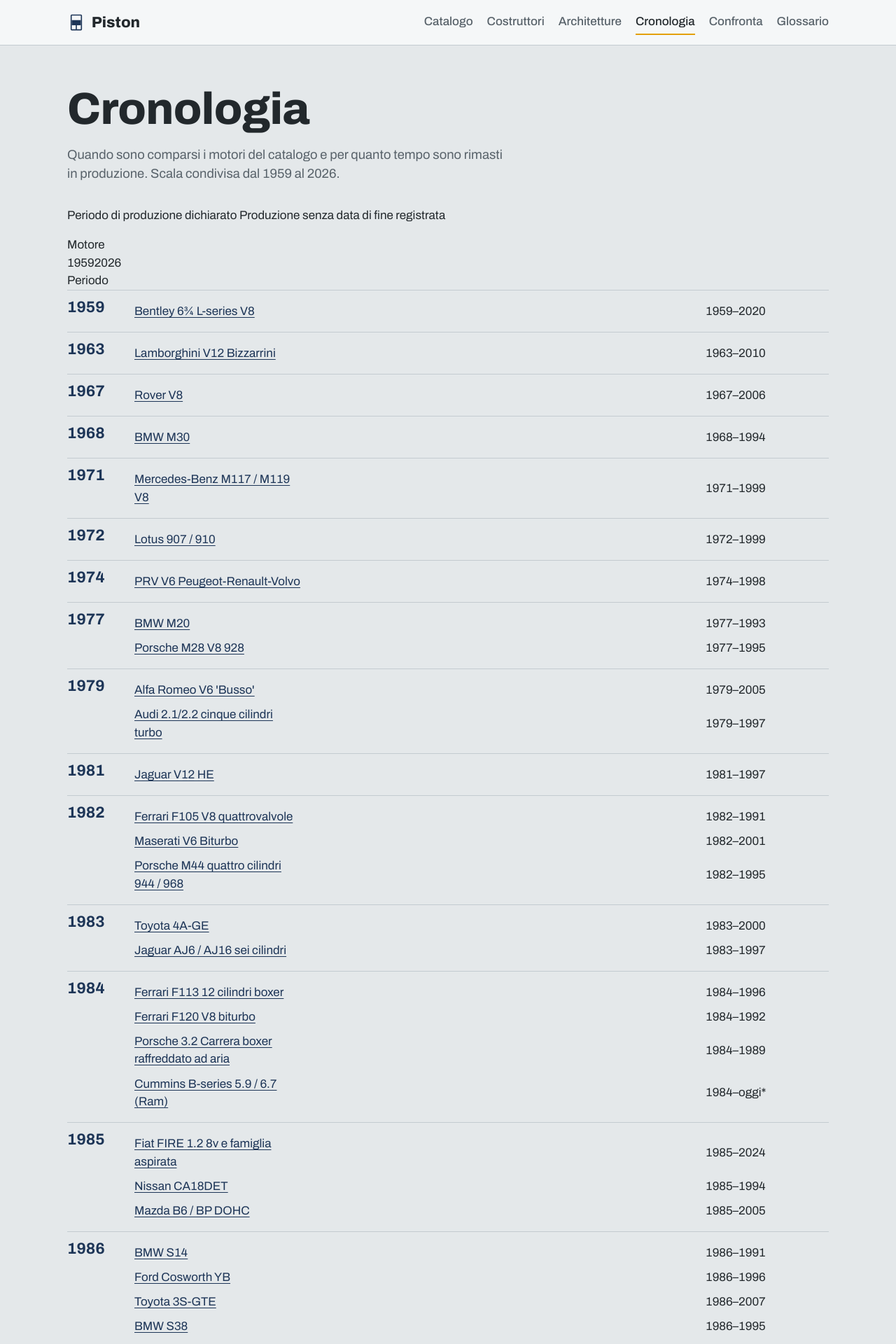
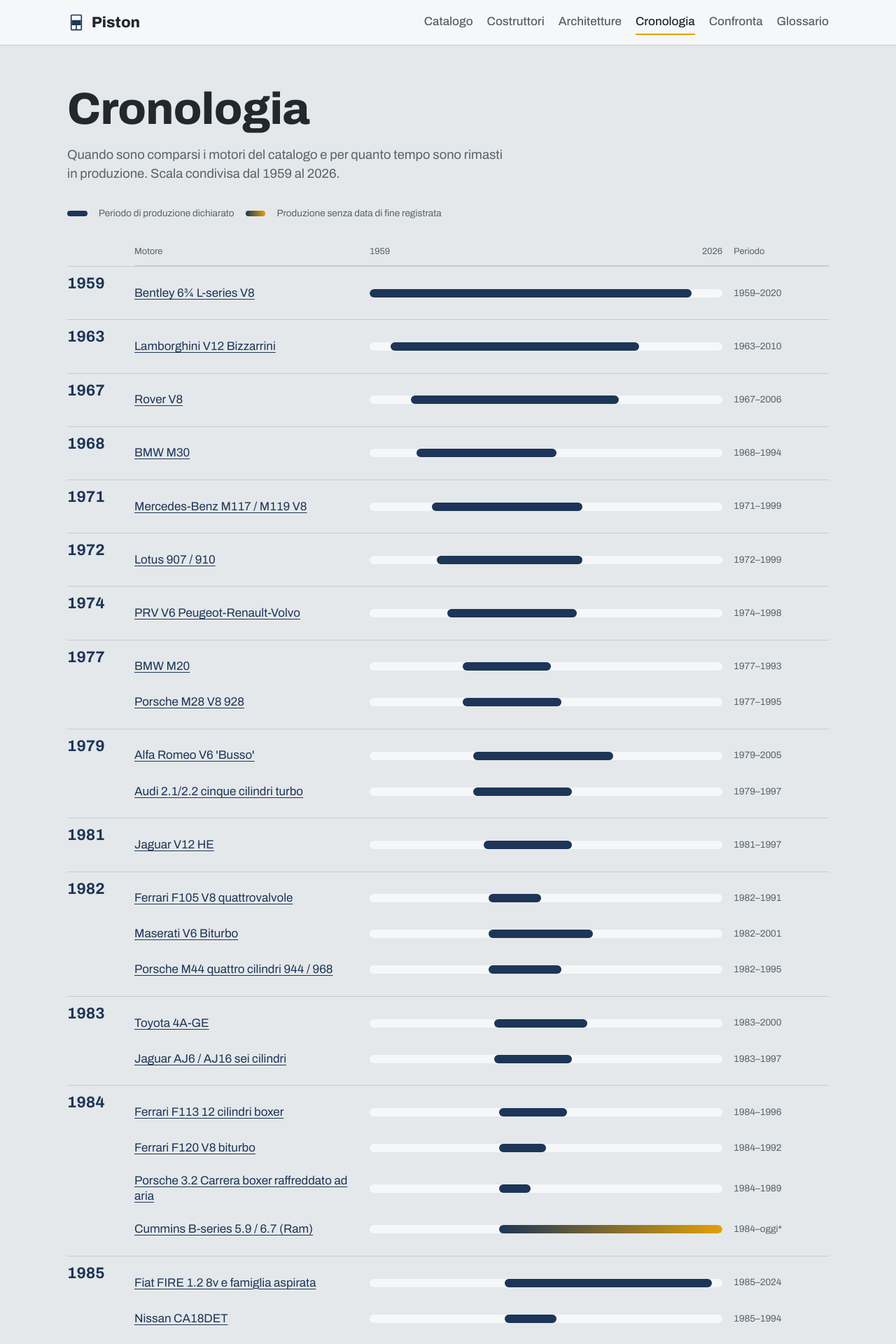
Before and after one commit to anomaly73bit/piston, a Jekyll site: the page built from cronologia.html, in a window 1280 px wide. Shown: the top 1920 px of the page at 70% size. Built offline with Jekyll 4.4.1, drawn with Linux system fonts in a browser that asks for light colours.

Commit message:
Style timeline with dedicated aligned grid and mobile layout

```diff
--- a/assets/css/style.css
+++ b/assets/css/style.css
@@ -373,3 +373,34 @@
   .apertura-didascalia { letter-spacing: .07em; }
 }
 @media(prefers-reduced-motion:reduce) { .voce a { transition: none; } .voce a:hover { transform: none; } }
+
+/* Cronologia: etichette, asse e barre in colonne allineate senza sovrapposizioni. */
+.cronologia-pagina { --crono-nome: clamp(12rem, 25vw, 20rem); --crono-periodo: 8.5rem; --crono-gap: 1rem; }
+.cronologia-pagina .cronologia-scala,
+.cronologia-pagina .cronologia-motore {
+  display: grid;
+  grid-template-columns: var(--crono-nome) minmax(0, 1fr) var(--crono-periodo);
+  gap: var(--crono-gap);
+  align-items: center;
+}
+.cronologia-pagina .cronologia-scala { margin-left: 6rem; padding: .65rem 0; font-size: .8rem; color: var(--grafite); border-bottom: 1px solid var(--linea); }
+.cronologia-asse { display: flex; justify-content: space-between; }
+.cronologia-pagina .cronologia .anno { grid-template-columns: 5rem minmax(0, 1fr); gap: 1rem; }
+.cronologia-pagina .cronologia-motore { padding: .65rem 0; min-height: 3.2rem; }
+.cronologia-pagina .cronologia-motore > a { display: block; min-width: 0; overflow-wrap: anywhere; line-height: 1.3; }
+.cronologia-traccia { position: relative; height: 12px; min-width: 0; background: var(--carta); border-radius: 999px; overflow: hidden; }
+.cronologia-barra { position: absolute; top: 0; bottom: 0; background: var(--blu); border-radius: 999px; }
+.cronologia-barra.aperta { background: linear-gradient(90deg, var(--blu), var(--giallo)); }
+.cronologia-periodo { font-size: .85rem; color: var(--grafite); white-space: nowrap; }
+.cronologia-legenda { display: flex; flex-wrap: wrap; gap: .5rem 1rem; align-items: center; color: var(--grafite); font-size: .85rem; margin: 0 0 1.5rem; }
+.legenda-barra, .legenda-attivo { display: inline-block; width: 1.8rem; height: .5rem; border-radius: 999px; background: var(--blu); }
+.legenda-attivo { background: linear-gradient(90deg, var(--blu), var(--giallo)); }
+.cronologia-nota { color: var(--grafite); font-size: .85rem; margin-top: 1.5rem; }
+@media (max-width: 800px) {
+  .cronologia-pagina .cronologia-scala { display: none; }
+  .cronologia-pagina .cronologia .anno { grid-template-columns: 1fr; gap: .25rem; }
+  .cronologia-pagina .cronologia-motore { grid-template-columns: minmax(0, 1fr) 7rem; gap: .4rem .8rem; }
+  .cronologia-pagina .cronologia-motore > a { grid-column: 1 / -1; }
+  .cronologia-pagina .cronologia-traccia { grid-column: 1; }
+  .cronologia-pagina .cronologia-periodo { grid-column: 2; text-align: right; }
+}
```
